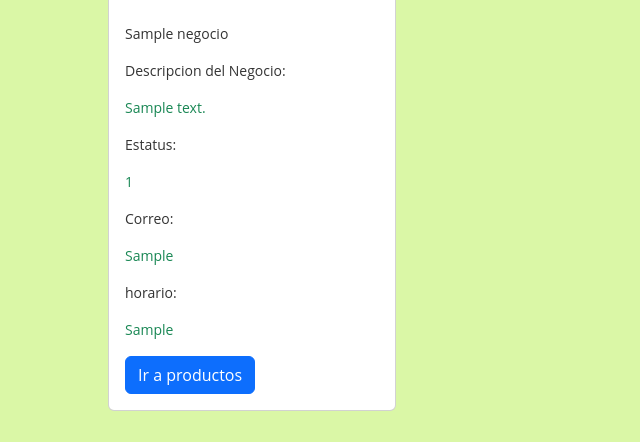
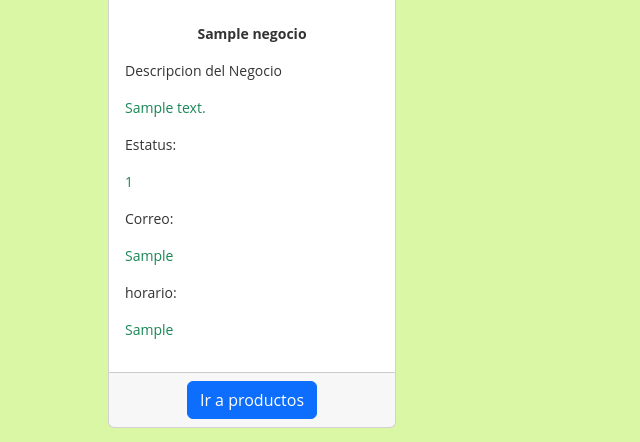
Before and after one commit to GodJoshua/CimaFood, a PHP site: page /comidas.php in a window 1280 px wide. Shown: the part 707-1149 px from the top of the page, without its empty margins (0-640 px from the left). Before the commit the page ends 1118 px from the top, so only its background shows below. Run offline with PHP 8.4, Linux system fonts and the light colour scheme; tables that the repository leaves empty or names only in its code hold one stand-in row (values such as "Sample post"); some libraries are stand-ins or nearby versions.

```diff
--- a/comidas.php
+++ b/comidas.php
@@ -68,27 +68,29 @@
 <?php $link = new PDO('mysql:host=localhost;dbname=cimafood', 'root', 'arath123');
 ?>
 <?php foreach ($link->query('SELECT * from negocio') as $row){  ?>
-<div class="container" display:inline-block; margin-top: 50px>
+<div class="container" display:inline-block; margin-top: 50px;>
             <div class="row">
                 <div class="col-sm-4">
                     <div class="card" style="width: 18rem;">
                         <img src="img/" class="card-img-top" alt="...">
                         <div class="card-body">
                         <h5 class="card-title"></h5>
-                        <p class="card-text"><?php echo $row['nombre_negocio'] ?></p>
-                        <p >Descripcion del Negocio:</p> <p class="text-success"><?php echo $row['descripcion_negocio'] ?></p>
+                        <p class="card-text" align="center"><b><?php echo $row['nombre_negocio'] ?></p></b>
+                        <p>Descripcion del Negocio</p> <p class="text-success"><?php echo $row['descripcion_negocio'] ?></p>
                         <p >Estatus:</p> <p class="text-success"><?php echo $row['idestatus'] ?></p>
                         <p >Correo:</p> <p class="text-success"><?php echo $row['correo'] ?></p>
                         <p >horario:</p> <p class="text-success"><?php echo $row['horario_venta'] ?></p>
-                        <?php
-}
-?>
-<a href="#" class="btn btn-primary">Ir a productos</a>
+                        </div>
+                        <div class="card-footer" align="center">
+                        <a href="#" class="btn btn-primary">Ir a productos</a></div>
+
 </div>
 </div>
 </div>
 </div>
-</div>
+                        <?php
+}?>
+
 
 </body>
 </html>
```
